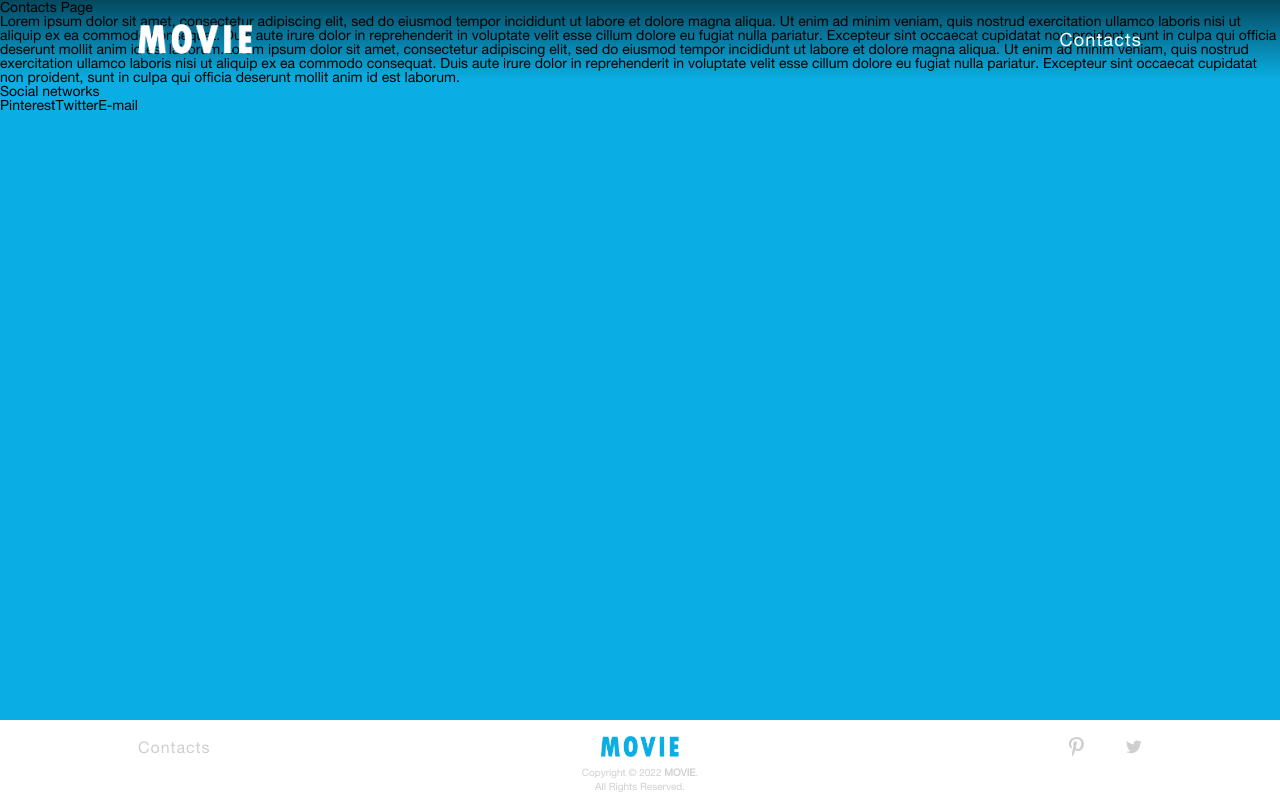
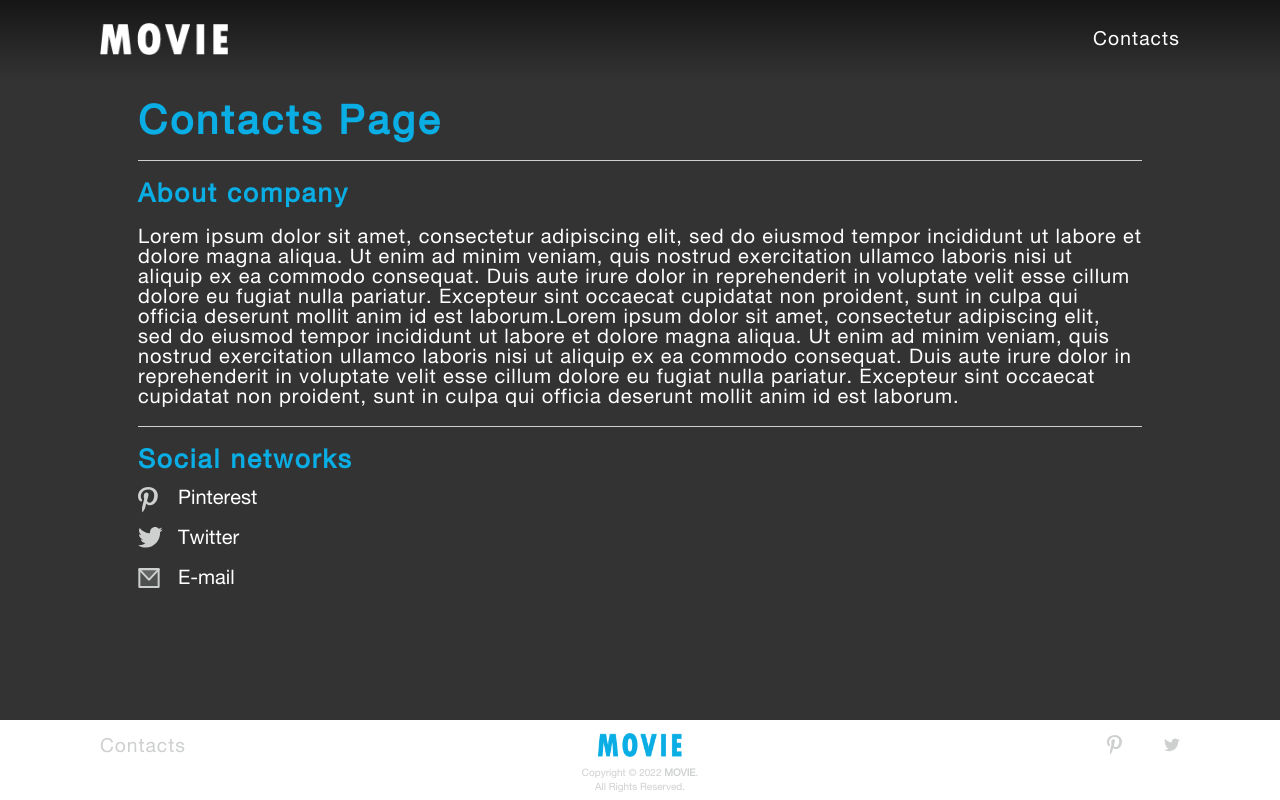
Before and after one commit to margarita-ek/movies-search, a React (Create React App) app in the folder client/: page /contacts in a window 1280 px wide. Built offline with nearby package versions, Linux system fonts and the light colour scheme.

Commit message:
update styles for adaprive

```diff
--- a/client/src/components/Footer/Footer.js
+++ b/client/src/components/Footer/Footer.js
@@ -4,6 +4,7 @@ import { Link } from "react-router-dom";
 export const Footer = () => {
     return (
         <footer className="footer">
+            <div className="footer__container">
                 <Link className="footer__link-contacts" to="/contacts" title="contacts">Contacts</Link>
                 <span className="footer__logo" title="home"><Link to="/"/></span>
                 <ul className="footer__list-social">
@@ -11,6 +12,7 @@ export const Footer = () => {
                     <li><a className="twi" title="twitter" target="_blank" href="https://twitter.com/"></a></li>
                 </ul>
                 <span className="footer__copyright"><Link title="copyright" to="/">Copyright © 2022 <b>MOVIE</b>. <br/>All Rights Reserved.</Link></span>
+            </div>
         </footer>
     )
 }
--- a/client/src/components/Footer/_footer.scss
+++ b/client/src/components/Footer/_footer.scss
@@ -3,24 +3,38 @@
 
 .footer {
     display: grid;
-    grid-template: minmax(10px, 20px) 35px 5px minmax(16px, 23px) minmax(20px, 49px)/ minmax(10%, 138px) repeat(2, 1fr) 120px repeat(2, 1fr) minmax(10%, 138px);
+    grid-template: repeat(3, auto)/minmax(100px, 1fr) minmax(300px, 1500px) minmax(100px, 1fr);
     align-items: center;
-    justify-items: center;
     bottom: 0;
     position: fixed;
     width: 100%;
     height: 80px;
     background-color: $white;
     z-index: 10;
+    @media (max-width: $md3+px) {
+            grid-template: repeat(3, auto)/minmax(50px, 1fr) minmax(300px, 1500px) minmax(50px, 1fr);
+        }
+
+    @media (max-width: $md4+px) {
+        grid-template: repeat(3, auto)/minmax(20px, 1fr) minmax(200px, 1500px) minmax(20px, 1fr);
+    }
+
+    &__container{
+        grid-row: 2/3;
+        grid-column: 2/3;
+        display: grid;
+        grid-template: repeat(2, auto)/ 1fr 120px 1fr;
+        align-items: center;
+    }
 
     &__link-contacts {
-        grid-row: 2/3;
-        grid-column: 2/3;
+        grid-row: 1/2;
+        grid-column: 1/2;
         justify-self: start;
         line-height: 1.83;
         letter-spacing: 0.96px;
         color: $gray;
-        font-size: 16px;
+        @include adaptiv-value("font-size", 20, 16, 1);
 
         &:hover {
             color: $blue
@@ -28,13 +42,14 @@
     }
 
     &__logo {
-        grid-row: 2/3;
-        grid-column: 4/5;
+        grid-row: 1/2;
+        grid-column: 2/3;
+        justify-self: center;
 
         a {
             display: inline-block;
-            @include adaptiv-value("height", 25, 16, 1);
-            @include adaptiv-value("width", 88, 67, 1);
+            @include adaptiv-value("width", 88, 70, 1);
+            @include adaptiv-value("height", 25, 19, 1);
             background: url("../img/logo/movie.png") 0 0/ 100% 100% no-repeat;
 
             &:hover {
@@ -44,8 +59,8 @@
     }
 
     &__list-social {
-        grid-row: 2/3;
-        grid-column: 6/7;
+        grid-row: 1/2;
+        grid-column: 3/4;
         justify-self: end;
         display: grid;
         grid-template: 1fr/ repeat(2, 1fr);
@@ -61,6 +76,9 @@
                     width: 17px;
                     background: url("../img/socials/pin.svg") 0 0/ 100% 100% no-repeat;
                     margin-right: 20px;
+                    @media (max-width: $md4+px) {
+                        margin-right: 10px;
+                    }
 
                     &:hover {
                         background: url("../img/socials/pin-hover.svg") 0 0/ 100% 100% no-repeat;
@@ -80,8 +98,8 @@
     }
 
     &__copyright {
-        grid-row: 4/5;
-        grid-column: 4/5;
+        grid-row: 2/3;
+        grid-column: 2/3;
         text-align: center;
 
         a {
--- a/client/src/components/Header/Header.js
+++ b/client/src/components/Header/Header.js
@@ -8,8 +8,10 @@ export const Header = () => {
     return (
         <>
             <header className="header">
-                <span className="header__logo" title="home"><Link to="/"/></span>
-                <Link className="header__link-contacts" to="/contacts" title="contacts">Contacts</Link>
+                <div className="header__container">
+                    <span className="header__logo" title="home"><Link to="/"/></span>
+                    <Link className="header__link-contacts" to="/contacts" title="contacts">Contacts</Link>
+                </div>
             </header>
             <Routes>
                 <Route path="/" element={<MoviesPage />} />
--- a/client/src/components/Header/_header.scss
+++ b/client/src/components/Header/_header.scss
@@ -6,15 +6,26 @@
     height: 80px;
     background: linear-gradient(0deg, rgba(134, 134, 134, 0) 0%, rgba(0, 0, 0, 0.58) 100%);
     display: grid;
-    grid-template: repeat(3, auto)/138px 100px 1fr minmax(50px, 100px) 138px;
+    grid-template: repeat(3, auto)/minmax(100px, 1fr) minmax(300px, 1500px) minmax(100px, 1fr);
     align-items: center;
     position: absolute;
     z-index: 10;
+    margin: 0 auto;
+    @media (max-width: $md3+px) {
+        grid-template: repeat(3, auto)/minmax(50px, 1fr) minmax(300px, 1500px) minmax(50px, 1fr);
+    }
+    @media (max-width: $md4+px) {
+        grid-template: repeat(3, auto)/minmax(20px, 1fr) minmax(200px, 1500px) minmax(20px, 1fr);
+    }
+
+    &__container{
+        grid-row: 2/3;
+        grid-column: 2/3;
+        display: grid;
+        grid-template: 1fr/ repeat(2, 1fr);
+    }
 
     &__logo {
-        grid-row: 2/3;
-        grid-column: 2/3;
-
         a {
             display: inline-block;
             @include adaptiv-value("height", 35, 24, 1);
@@ -29,8 +40,6 @@
 
     &__link-contacts {
         justify-self: end;
-        grid-row: 2/3;
-        grid-column: 4/5;
         font-family: "helveticaneue";
         font-weight: 400;
         line-height: 1.57;
--- a/client/src/components/pages/ContactsPage/ContactsPage.js
+++ b/client/src/components/pages/ContactsPage/ContactsPage.js
@@ -8,12 +8,13 @@ export const ContactsPage = () => {
             <div className="main__contacts contacts">
                 <div className="contacts__content">
                     <h1 className="contacts__title">Contacts Page</h1>
+                    <h2 className="contacts__subtitle">About company</h2>
                     <div className="contacts__description">Lorem ipsum dolor sit amet, consectetur adipiscing elit, sed do eiusmod tempor incididunt ut labore et dolore magna aliqua. Ut enim ad minim veniam, quis nostrud exercitation ullamco laboris nisi ut aliquip ex ea commodo consequat. Duis aute irure dolor in reprehenderit in voluptate velit esse cillum dolore eu fugiat nulla pariatur. Excepteur sint occaecat cupidatat non proident, sunt in culpa qui officia deserunt mollit anim id est laborum.Lorem ipsum dolor sit amet, consectetur adipiscing elit, sed do eiusmod tempor incididunt ut labore et dolore magna aliqua. Ut enim ad minim veniam, quis nostrud exercitation ullamco laboris nisi ut aliquip ex ea commodo consequat. Duis aute irure dolor in reprehenderit in voluptate velit esse cillum dolore eu fugiat nulla pariatur. Excepteur sint occaecat cupidatat non proident, sunt in culpa qui officia deserunt mollit anim id est laborum.</div>
                     <h2 className="contacts__subtitle">Social networks</h2>
                     <div className="contacts__social-container">
-                        <a className="contacts__social-pin"><span></span>Pinterest</a>
-                        <a className="contacts__social-twi"><span></span>Twitter</a>
-                        <a className="contacts__social-email"><span></span>E-mail</a>
+                        <a className="contacts__social-pin" href="https://www.pinterest.ru/">Pinterest</a>
+                        <a className="contacts__social-twi" href="https://twitter.com/">Twitter</a>
+                        <a className="contacts__social-email" href="https://mail.google.com/">E-mail</a>
                     </div>
                 </div>
             </div>
--- a/client/src/components/pages/ContactsPage/_contactsPage.scss
+++ b/client/src/components/pages/ContactsPage/_contactsPage.scss
@@ -5,10 +5,131 @@
     height: 100vh;
     background-color: $gray-dark;
     display: grid;
-
+    grid-template: 100px 1fr 80px/ 138px 1fr 138px;
+    color: $white;
+    overflow: auto;
     &__content{
+        grid-column: 2/3;
+        grid-row: 2/3;
         width: auto;
         height: auto;
-        background-color: $blue;
+        display: grid;
+        grid-template: auto auto auto auto 1fr/ 1fr;
+    }
+    &__title{
+        font-size: 40px;
+        color: $blue;
+        letter-spacing: 3px;
+        font-weight: 600;
+        position: relative;
+        padding-bottom: 20px;
+        &::after {
+            content: "";
+            width: 100%;
+            height: 1px;
+            position: absolute;
+            top: 100%;
+            left: 0;
+            background-color: $gray;
+        }
+    }
+    &__description{
+        margin-top: 20px;
+        font-size: 20px;
+        color: $white;
+        letter-spacing: 0.87px;
+        position: relative;
+        padding-bottom: 20px;
+        &::after{
+            content: "";
+            width: 100%;
+            height: 1px;
+            position: absolute;
+            top: 100%;
+            left: 0;
+            background-color: $gray;
+        }
+    }
+    &__subtitle{
+        margin-top: 20px;
+        font-size: 26px;
+        color: $blue;
+        letter-spacing: 2px;
+        font-weight: 600;
+    }
+    &__social-container{
+        margin-top: 15px;
+        display: grid;
+        grid-template: repeat(3, 40px)/1fr;
+    }
+    &__social-pin{
+        padding-left: 40px;
+        position: relative;
+        color: $white;
+        font-size: 20px;
+        &::before{
+            content: "";
+            position: absolute;
+            top: 0;
+            left: 0;
+            width: 100%;
+            height: 100%;
+            background: url("../img/socials/pin.svg") no-repeat;
+            background-size: 20px;
+        }
+        &:hover {
+            color: $blue;
+            &::before{
+                background: url("../img/socials/pin-hover.svg") no-repeat;
+                background-size: 20px;
+            }
+        }
+    }
+    &__social-twi{
+        padding-left: 40px;
+        position: relative;
+        color: $white;
+        font-size: 20px;
+        &::before {
+            content: "";
+            position: absolute;
+            top: 0;
+            left: 0;
+            width: 100%;
+            height: 100%;
+            background: url("../img/socials/twi.svg") no-repeat;
+            background-size: 25px;
+        }
+        &:hover {
+            color: $blue;
+            &::before {
+                background: url("../img/socials/twi-hover.svg") no-repeat;
+                background-size: 25px;
+            }
+        }
+    }
+    &__social-email{
+        padding-left: 40px;
+        position: relative;
+        color: $white;
+        font-size: 20px;
+        display: grid;
+        &::before {
+            content: "";
+            position: absolute;
+            top: -3px;
+            left: -3px;
+            width: 100%;
+            height: 100%;
+            background: url("../img/socials/email.svg") no-repeat;
+            background-size: 28px;
+        }
+        &:hover {
+            color: $blue;
+            &::before {
+                background: url("../img/socials/email-hover.svg") no-repeat;
+                background-size: 28px;
+            }
+        }
     }
 }
--- a/client/src/components/pages/MoviesPage/Gallery/_mainAndGallery.scss
+++ b/client/src/components/pages/MoviesPage/Gallery/_mainAndGallery.scss
@@ -48,12 +48,14 @@
         top: calc(100vh - 200px);
         display: grid;
         align-items: end;
-        grid-template: auto/ 138px calc(100vw - 488px) 200px 138px;
+        // grid-template: auto/minmax(100px, 1fr) calc(100vw - 488px) 200px minmax(100px, 1fr);
+        grid-template: auto/ minmax(100px, 1fr) 1fr 1fr minmax(100px, 1fr);
     }
 
     &__gallery-title {
         grid-column: 2/3;
-        font-size: 40px;
+        //font-size: 40px;
+        @include adaptiv-value("font-size", 40, 16, 1);
         color: $white;
         font-weight: 600;
         letter-spacing: 2.4px;
--- a/client/src/style/styles.css
+++ b/client/src/style/styles.css
@@ -79,13 +79,12 @@ h1, h2, h3, h4, h5, h6 {
 .footer {
   display: -ms-grid;
   display: grid;
-  -ms-grid-rows: minmax(10px, 20px) 35px 5px minmax(16px, 23px) minmax(20px, 49px);
-  -ms-grid-columns: minmax(10%, 138px) (1fr)[2] 120px (1fr)[2] minmax(10%, 138px);
-      grid-template: minmax(10px, 20px) 35px 5px minmax(16px, 23px) minmax(20px, 49px)/minmax(10%, 138px) repeat(2, 1fr) 120px repeat(2, 1fr) minmax(10%, 138px);
+  -ms-grid-rows: (auto)[3];
+  -ms-grid-columns: minmax(100px, 1fr) minmax(300px, 1500px) minmax(100px, 1fr);
+      grid-template: repeat(3, auto)/minmax(100px, 1fr) minmax(300px, 1500px) minmax(100px, 1fr);
   -webkit-box-align: center;
       -ms-flex-align: center;
           align-items: center;
-  justify-items: center;
   bottom: 0;
   position: fixed;
   width: 100%;
@@ -94,19 +93,58 @@ h1, h2, h3, h4, h5, h6 {
   z-index: 10;
 }
 
-.footer__link-contacts {
+@media (max-width: 767.98px) {
+  .footer {
+    -ms-grid-rows: (auto)[3];
+    -ms-grid-columns: minmax(50px, 1fr) minmax(300px, 1500px) minmax(50px, 1fr);
+        grid-template: repeat(3, auto)/minmax(50px, 1fr) minmax(300px, 1500px) minmax(50px, 1fr);
+  }
+}
+
+@media (max-width: 479.98px) {
+  .footer {
+    -ms-grid-rows: (auto)[3];
+    -ms-grid-columns: minmax(20px, 1fr) minmax(200px, 1500px) minmax(20px, 1fr);
+        grid-template: repeat(3, auto)/minmax(20px, 1fr) minmax(200px, 1500px) minmax(20px, 1fr);
+  }
+}
+
+.footer__container {
   -ms-grid-row: 2;
   -ms-grid-row-span: 1;
   grid-row: 2/3;
   -ms-grid-column: 2;
   -ms-grid-column-span: 1;
   grid-column: 2/3;
+  display: -ms-grid;
+  display: grid;
+  -ms-grid-rows: (auto)[2];
+  -ms-grid-columns: 1fr 120px 1fr;
+      grid-template: repeat(2, auto)/1fr 120px 1fr;
+  -webkit-box-align: center;
+      -ms-flex-align: center;
+          align-items: center;
+}
+
+.footer__link-contacts {
+  -ms-grid-row: 1;
+  -ms-grid-row-span: 1;
+  grid-row: 1/2;
+  -ms-grid-column: 1;
+  -ms-grid-column-span: 1;
+  grid-column: 1/2;
   -ms-grid-column-align: start;
       justify-self: start;
   line-height: 1.83;
   letter-spacing: 0.96px;
   color: #cecfcf;
-  font-size: 16px;
+  font-size: 20px;
+}
+
+@media (max-width: 1500px) {
+  .footer__link-contacts {
+    font-size: calc(16px + 4 * ((100vw - 320px) / 1180));
+  }
 }
 
 .footer__link-contacts:hover {
@@ -114,30 +152,32 @@ h1, h2, h3, h4, h5, h6 {
 }
 
 .footer__logo {
-  -ms-grid-row: 2;
+  -ms-grid-row: 1;
   -ms-grid-row-span: 1;
-  grid-row: 2/3;
-  -ms-grid-column: 4;
+  grid-row: 1/2;
+  -ms-grid-column: 2;
   -ms-grid-column-span: 1;
-  grid-column: 4/5;
+  grid-column: 2/3;
+  -ms-grid-column-align: center;
+      justify-self: center;
 }
 
 .footer__logo a {
   display: inline-block;
+  width: 88px;
   height: 25px;
-  width: 88px;
   background: url("../img/logo/movie.png") 0 0/100% 100% no-repeat;
 }
 
-@media (max-width: 2120px) {
+@media (max-width: 1500px) {
   .footer__logo a {
-    height: calc(16px + 9 * ((100vw - 320px) / 1800));
+    width: calc(70px + 18 * ((100vw - 320px) / 1180));
   }
 }
 
-@media (max-width: 2120px) {
+@media (max-width: 1500px) {
   .footer__logo a {
-    width: calc(67px + 21 * ((100vw - 320px) / 1800));
+    height: calc(19px + 6 * ((100vw - 320px) / 1180));
   }
 }
 
@@ -146,12 +186,12 @@ h1, h2, h3, h4, h5, h6 {
 }
 
 .footer__list-social {
-  -ms-grid-row: 2;
+  -ms-grid-row: 1;
   -ms-grid-row-span: 1;
-  grid-row: 2/3;
-  -ms-grid-column: 6;
+  grid-row: 1/2;
+  -ms-grid-column: 3;
   -ms-grid-column-span: 1;
-  grid-column: 6/7;
+  grid-column: 3/4;
   -ms-grid-column-align: end;
       justify-self: end;
   display: -ms-grid;
@@ -177,6 +217,12 @@ h1, h2, h3, h4, h5, h6 {
   margin-right: 20px;
 }
 
+@media (max-width: 479.98px) {
+  .footer__list-social li > a.pin {
+    margin-right: 10px;
+  }
+}
+
 .footer__list-social li > a.pin:hover {
   background: url("../img/socials/pin-hover.svg") 0 0/100% 100% no-repeat;
 }
@@ -191,12 +237,12 @@ h1, h2, h3, h4, h5, h6 {
 }
 
 .footer__copyright {
-  -ms-grid-row: 4;
+  -ms-grid-row: 2;
   -ms-grid-row-span: 1;
-  grid-row: 4/5;
-  -ms-grid-column: 4;
+  grid-row: 2/3;
+  -ms-grid-column: 2;
   -ms-grid-column-span: 1;
-  grid-column: 4/5;
+  grid-column: 2/3;
   text-align: center;
 }
 
@@ -218,22 +264,44 @@ h1, h2, h3, h4, h5, h6 {
   display: -ms-grid;
   display: grid;
   -ms-grid-rows: (auto)[3];
-  -ms-grid-columns: 138px 100px 1fr minmax(50px, 100px) 138px;
-      grid-template: repeat(3, auto)/138px 100px 1fr minmax(50px, 100px) 138px;
+  -ms-grid-columns: minmax(100px, 1fr) minmax(300px, 1500px) minmax(100px, 1fr);
+      grid-template: repeat(3, auto)/minmax(100px, 1fr) minmax(300px, 1500px) minmax(100px, 1fr);
   -webkit-box-align: center;
       -ms-flex-align: center;
           align-items: center;
   position: absolute;
   z-index: 10;
+  margin: 0 auto;
 }
 
-.header__logo {
+@media (max-width: 767.98px) {
+  .header {
+    -ms-grid-rows: (auto)[3];
+    -ms-grid-columns: minmax(50px, 1fr) minmax(300px, 1500px) minmax(50px, 1fr);
+        grid-template: repeat(3, auto)/minmax(50px, 1fr) minmax(300px, 1500px) minmax(50px, 1fr);
+  }
+}
+
+@media (max-width: 479.98px) {
+  .header {
+    -ms-grid-rows: (auto)[3];
+    -ms-grid-columns: minmax(20px, 1fr) minmax(200px, 1500px) minmax(20px, 1fr);
+        grid-template: repeat(3, auto)/minmax(20px, 1fr) minmax(200px, 1500px) minmax(20px, 1fr);
+  }
+}
+
+.header__container {
   -ms-grid-row: 2;
   -ms-grid-row-span: 1;
   grid-row: 2/3;
   -ms-grid-column: 2;
   -ms-grid-column-span: 1;
   grid-column: 2/3;
+  display: -ms-grid;
+  display: grid;
+  -ms-grid-rows: 1fr;
+  -ms-grid-columns: (1fr)[2];
+      grid-template: 1fr/repeat(2, 1fr);
 }
 
 .header__logo a {
@@ -243,15 +311,15 @@ h1, h2, h3, h4, h5, h6 {
   background: url("../img/logo/movieW.png") 0 0/100% 100% no-repeat;
 }
 
-@media (max-width: 2120px) {
+@media (max-width: 1500px) {
   .header__logo a {
-    height: calc(24px + 11 * ((100vw - 320px) / 1800));
+    height: calc(24px + 11 * ((100vw - 320px) / 1180));
   }
 }
 
-@media (max-width: 2120px) {
+@media (max-width: 1500px) {
   .header__logo a {
-    width: calc(87px + 51 * ((100vw - 320px) / 1800));
+    width: calc(87px + 51 * ((100vw - 320px) / 1180));
   }
 }
 
@@ -262,12 +330,6 @@ h1, h2, h3, h4, h5, h6 {
 .header__link-contacts {
   -ms-grid-column-align: end;
       justify-self: end;
-  -ms-grid-row: 2;
-  -ms-grid-row-span: 1;
-  grid-row: 2/3;
-  -ms-grid-column: 4;
-  -ms-grid-column-span: 1;
-  grid-column: 4/5;
   font-family: "helveticaneue";
   font-weight: 400;
   line-height: 1.57;
@@ -276,9 +338,9 @@ h1, h2, h3, h4, h5, h6 {
   color: #fff;
 }
 
-@media (max-width: 2120px) {
+@media (max-width: 1500px) {
   .header__link-contacts {
-    font-size: calc(16px + 4 * ((100vw - 320px) / 1800));
+    font-size: calc(16px + 4 * ((100vw - 320px) / 1180));
   }
 }
 
@@ -348,8 +410,8 @@ h1, h2, h3, h4, h5, h6 {
       -ms-flex-align: end;
           align-items: end;
   -ms-grid-rows: auto;
-  -ms-grid-columns: 138px calc(100vw - 488px) 200px 138px;
-      grid-template: auto/138px calc(100vw - 488px) 200px 138px;
+  -ms-grid-columns: minmax(100px, 1fr) 1fr 1fr minmax(100px, 1fr);
+      grid-template: auto/minmax(100px, 1fr) 1fr 1fr minmax(100px, 1fr);
 }
 
 .main__gallery-title {
@@ -362,6 +424,12 @@ h1, h2, h3, h4, h5, h6 {
   letter-spacing: 2.4px;
   text-shadow: 2px 4px 3px rgba(0, 0, 0, 0.3);
   text-transform: uppercase;
+}
+
+@media (max-width: 1500px) {
+  .main__gallery-title {
+    font-size: calc(16px + 24 * ((100vw - 320px) / 1180));
+  }
 }
 
 .main__gallery-button {
@@ -380,9 +448,9 @@ h1, h2, h3, h4, h5, h6 {
   color: #fff;
 }
 
-@media (max-width: 2120px) {
+@media (max-width: 1500px) {
   .main__gallery-button {
-    font-size: calc(16px + 4 * ((100vw - 320px) / 1800));
+    font-size: calc(16px + 4 * ((100vw - 320px) / 1180));
   }
 }
 
@@ -756,15 +824,15 @@ h1, h2, h3, h4, h5, h6 {
   position: relative;
 }
 
-@media (max-width: 2120px) {
+@media (max-width: 1500px) {
   .filter-panel__search {
-    height: calc(24px + 11 * ((100vw - 320px) / 1800));
+    height: calc(24px + 11 * ((100vw - 320px) / 1180));
   }
 }
 
-@media (max-width: 2120px) {
+@media (max-width: 1500px) {
   .filter-panel__search {
-    font-size: calc(16px + 4 * ((100vw - 320px) / 1800));
+    font-size: calc(16px + 4 * ((100vw - 320px) / 1180));
   }
 }
 
@@ -944,15 +1012,168 @@ h1, h2, h3, h4, h5, h6 {
 
 .contacts {
   height: 100vh;
-  background-color: rgba(51, 51, 51, 0.783);
+  background-color: #333;
+  display: -ms-grid;
+  display: grid;
+  -ms-grid-rows: 100px 1fr 80px;
+  -ms-grid-columns: 138px 1fr 138px;
+      grid-template: 100px 1fr 80px/ 138px 1fr 138px;
+  color: #fff;
+  overflow: auto;
+}
+
+.contacts__content {
+  -ms-grid-column: 2;
+  -ms-grid-column-span: 1;
+  grid-column: 2/3;
+  -ms-grid-row: 2;
+  -ms-grid-row-span: 1;
+  grid-row: 2/3;
+  width: auto;
+  height: auto;
+  display: -ms-grid;
+  display: grid;
+  -ms-grid-rows: auto auto auto auto 1fr;
+  -ms-grid-columns: 1fr;
+      grid-template: auto auto auto auto 1fr/ 1fr;
+}
+
+.contacts__title {
+  font-size: 40px;
+  color: #0aaee4;
+  letter-spacing: 3px;
+  font-weight: 600;
+  position: relative;
+  padding-bottom: 20px;
+}
+
+.contacts__title::after {
+  content: "";
+  width: 100%;
+  height: 1px;
+  position: absolute;
+  top: 100%;
+  left: 0;
+  background-color: #cecfcf;
+}
+
+.contacts__description {
+  margin-top: 20px;
+  font-size: 20px;
+  color: #fff;
+  letter-spacing: 0.87px;
+  position: relative;
+  padding-bottom: 20px;
+}
+
+.contacts__description::after {
+  content: "";
+  width: 100%;
+  height: 1px;
+  position: absolute;
+  top: 100%;
+  left: 0;
+  background-color: #cecfcf;
+}
+
+.contacts__subtitle {
+  margin-top: 20px;
+  font-size: 26px;
+  color: #0aaee4;
+  letter-spacing: 2px;
+  font-weight: 600;
+}
+
+.contacts__social-container {
+  margin-top: 15px;
+  display: -ms-grid;
+  display: grid;
+  -ms-grid-rows: (40px)[3];
+  -ms-grid-columns: 1fr;
+      grid-template: repeat(3, 40px)/1fr;
+}
+
+.contacts__social-pin {
+  padding-left: 40px;
+  position: relative;
+  color: #fff;
+  font-size: 20px;
+}
+
+.contacts__social-pin::before {
+  content: "";
+  position: absolute;
+  top: 0;
+  left: 0;
+  width: 100%;
+  height: 100%;
+  background: url("../img/socials/pin.svg") no-repeat;
+  background-size: 20px;
+}
+
+.contacts__social-pin:hover {
+  color: #0aaee4;
+}
+
+.contacts__social-pin:hover::before {
+  background: url("../img/socials/pin-hover.svg") no-repeat;
+  background-size: 20px;
+}
+
+.contacts__social-twi {
+  padding-left: 40px;
+  position: relative;
+  color: #fff;
+  font-size: 20px;
+}
+
+.contacts__social-twi::before {
+  content: "";
+  position: absolute;
+  top: 0;
+  left: 0;
+  width: 100%;
+  height: 100%;
+  background: url("../img/socials/twi.svg") no-repeat;
+  background-size: 25px;
+}
+
+.contacts__social-twi:hover {
+  color: #0aaee4;
+}
+
+.contacts__social-twi:hover::before {
+  background: url("../img/socials/twi-hover.svg") no-repeat;
+  background-size: 25px;
+}
+
+.contacts__social-email {
+  padding-left: 40px;
+  position: relative;
+  color: #fff;
+  font-size: 20px;
   display: -ms-grid;
   display: grid;
 }
 
-.contacts__content {
-  width: auto;
-  height: auto;
-  background-color: #0aaee4;
+.contacts__social-email::before {
+  content: "";
+  position: absolute;
+  top: -3px;
+  left: -3px;
+  width: 100%;
+  height: 100%;
+  background: url("../img/socials/email.svg") no-repeat;
+  background-size: 28px;
+}
+
+.contacts__social-email:hover {
+  color: #0aaee4;
+}
+
+.contacts__social-email:hover::before {
+  background: url("../img/socials/email-hover.svg") no-repeat;
+  background-size: 28px;
 }
 
 body {
--- a/client/src/styles/_theme.scss
+++ b/client/src/styles/_theme.scss
@@ -1,6 +1,6 @@
 $minWidth: 320;
 $maxWidth: 2400;
-$maxWidthContainer: 2120;
+$maxWidthContainer: 1500;
 $md1: $maxWidthContainer + 12;
 $md2: 991.98;
 $md3: 767.98;
@@ -11,7 +11,7 @@ $md4: 479.98;
 $white: #fff;
 $white-gray: #f5f6f6;
 $gray: #cecfcf;
-$gray-dark: rgba(51, 51, 51, 0.783);
+$gray-dark: #333;
 $blue: #0aaee4;
 $blue-dark: #006C98;
 $black: #000;
--- a/client/src/styles/styles.scss
+++ b/client/src/styles/styles.scss
@@ -32,7 +32,6 @@ body{
 .container {
     // max-width: $maxWidthContainer + px;
     // margin: 0 auto;
-    // grid-template-areas: "header" "main" "footer";
     // @media (max-width: $md1+px) {
     //         max-width: 970px;
     //     }
```
Also changed, not shown: client/src/img/socials/email-hover.svg (renamed from client/src/img/items/email-hover.svg), client/src/img/socials/email.svg (renamed from client/src/img/items/email.svg). Lines whose indentation alone changed are shown as unchanged.
